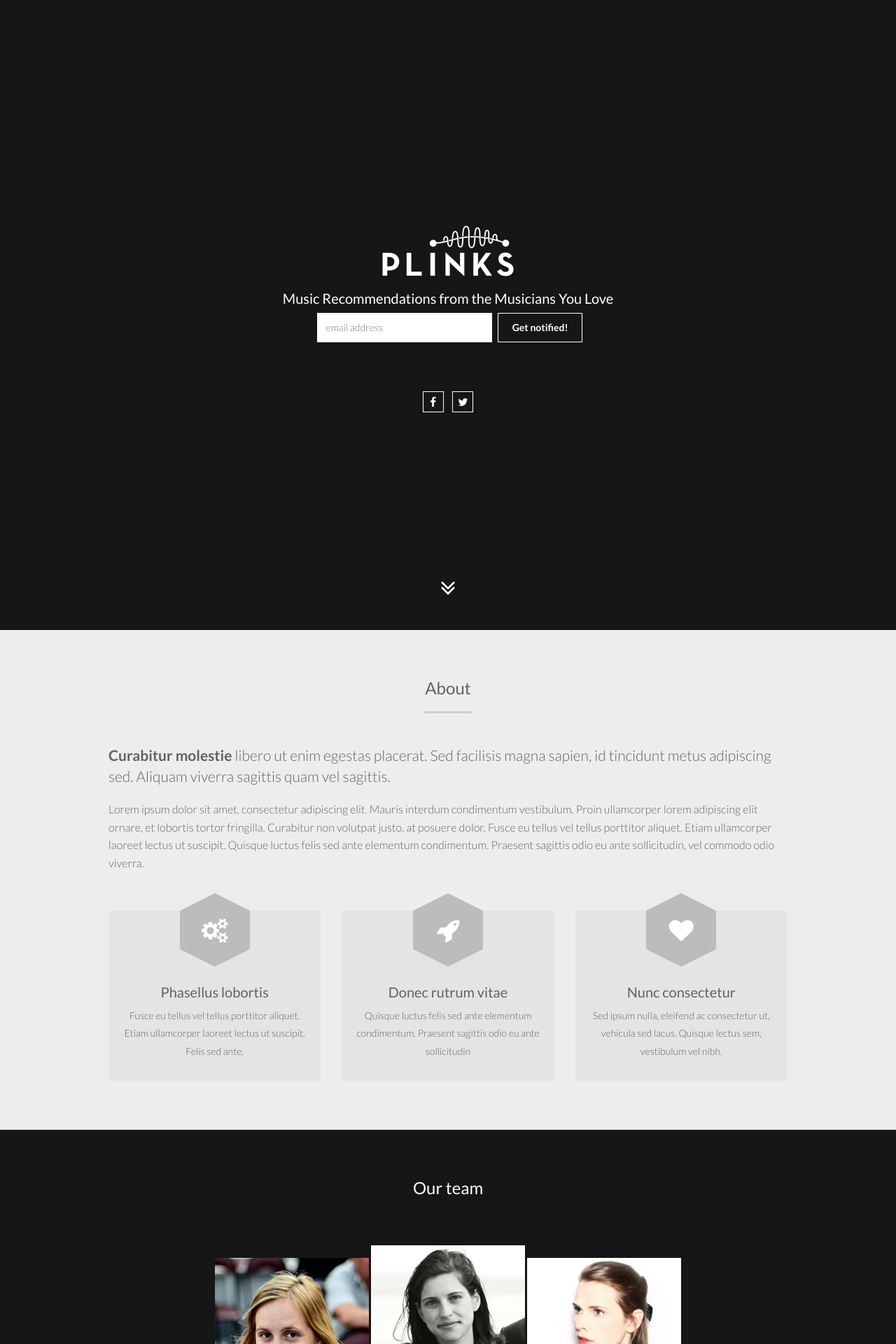
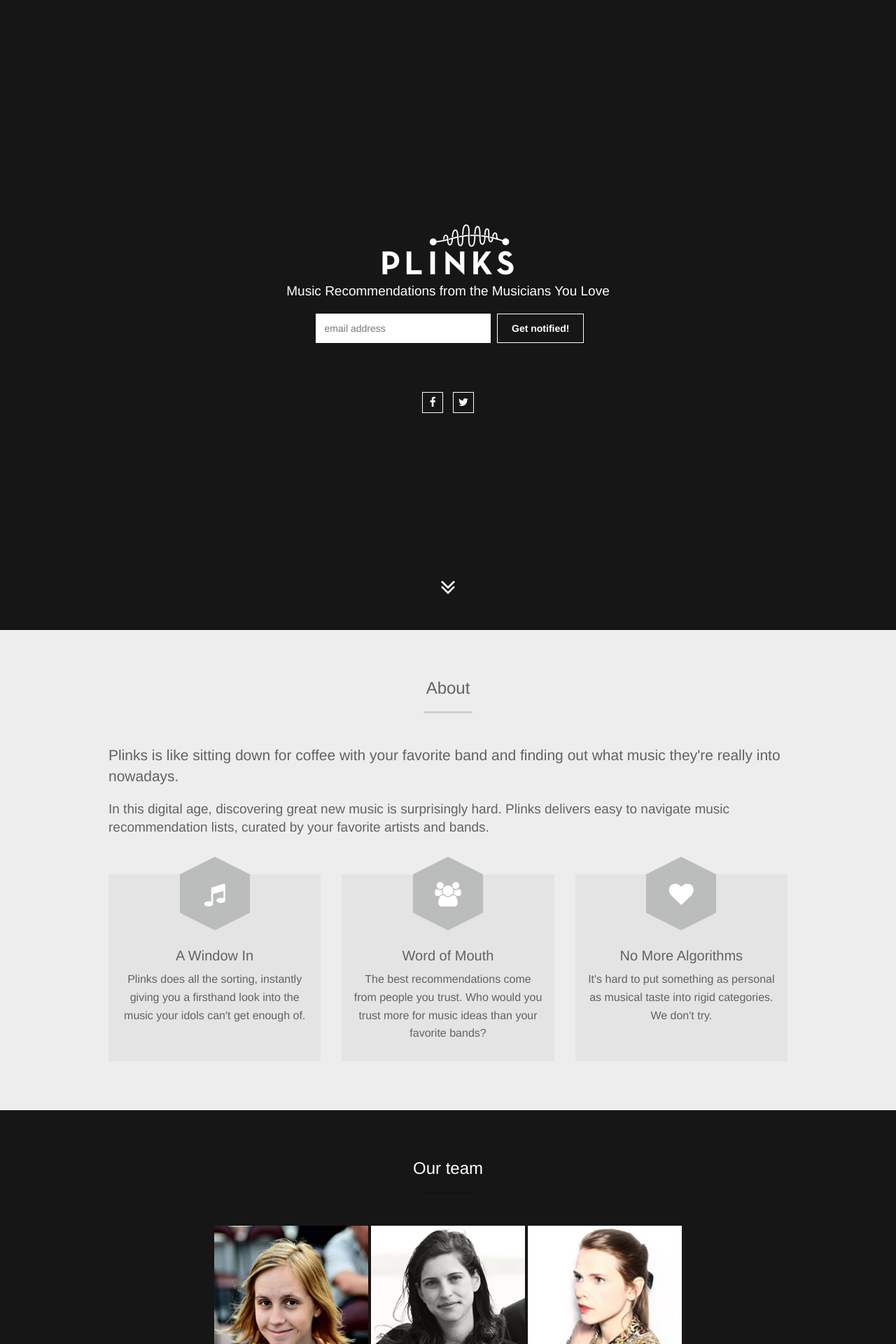
Before and after one commit to stephaniecoleman/plinks-coming-soon, a Jekyll site: the page built from index.html, in a window 1280 px wide. Shown: the top 1920 px of the page at 70% size. Built offline with Jekyll 4.4.1, drawn with Linux system fonts in a browser that asks for light colours; some web fonts are replaced; some of the changed text lies outside the part shown.

Commit message:
Flesh out about section.

```diff
--- a/_layouts/default.html
+++ b/_layouts/default.html
@@ -16,7 +16,7 @@
     <link href="bootstrap/css/owl.carousel.css" rel="stylesheet">
     <link href="bootstrap/css/owl.theme.css" rel="stylesheet">
     <link href="bootstrap/css/app.css" rel="stylesheet">
-    <link href="bootstrap/css/steph.css" rel="stylesheet">
+    <link href="bootstrap/css/custom.css" rel="stylesheet">
     <!-- Favicon -->
     <link rel="shortcut icon" href="bootstrap/img/favicon/p-fav.ico" type="image/x-icon">
     <link rel="icon" href="bootstrap/img/favicon/p-fav.ico" type="image/x-icon">
@@ -49,9 +49,9 @@
         <div class="wrapper">
           <div class="container">
             <img src="bootstrap/img/logo/logo-white.png">
-            <h4>
+            <p>
               Music Recommendations from the Musicians You Love
-            </h4>
+            </p>
             <!-- Subscription form -->
             <form action="//plinks.us9.list-manage.com/subscribe/post?u=6486acf0e0cbfc25467f2fa33&amp;id=514ac95564" method="post" id="mc-embedded-subscribe-form" name="mc-embedded-subscribe-form" class="form-inline signup" target="_blank" novalidate>
               <div class="form-group">
@@ -95,56 +95,47 @@
         <div class="row">
           <div class="col-sm-12">
             <p class="lead">
-              <strong>Curabitur molestie</strong> libero ut enim egestas
-              placerat. Sed facilisis magna sapien, id tincidunt metus
-              adipiscing sed. Aliquam viverra sagittis quam vel sagittis.
+              Plinks is like sitting down for coffee with your favorite band and finding out what music they're really into nowadays.
             </p>
-            <p>Lorem ipsum dolor sit amet, consectetur adipiscing elit.
-              Mauris interdum condimentum vestibulum. Proin ullamcorper
-              lorem adipiscing elit ornare, et lobortis tortor fringilla.
-              Curabitur non volutpat justo, at posuere dolor.
-              Fusce eu tellus vel tellus porttitor aliquet. Etiam ullamcorper
-              laoreet lectus ut suscipit. Quisque luctus felis sed ante elementum condimentum.
-              Praesent sagittis odio eu ante sollicitudin, vel commodo
-              odio viverra.
+            <p>
+            In this digital age, discovering great new music is surprisingly hard. Plinks delivers easy to navigate music recommendation lists, curated by your favorite artists and bands.
             </p>
             <div class="row">
+
               <div class="col-sm-4 feature-box-container">
-                <div class="feature-box wow fadeInDown">
+                <div class="feature-box wow fadeInDown" data-wow-delay="0.2s">
                   <div class="icon">
-                    <i class="fa fa-cogs"></i>
+                    <i class="fa fa-music"></i>
                   </div>
                   <div class="description">
-                    <h4>Phasellus lobortis</h4>
-                    <p>Fusce eu tellus vel tellus porttitor aliquet.
-                      Etiam ullamcorper laoreet lectus ut suscipit.
-                      Felis sed ante.
+                    <h4>A Window In</h4>
+                    <p>Plinks does all the sorting, instantly giving you a firsthand look into the music your idols can't get enough of.
                     </p>
                   </div>
                 </div>
               </div>
+
               <div class="col-sm-4 feature-box-container">
-                <div class="feature-box wow fadeInDown" data-wow-delay="0.2s">
+                <div class="feature-box wow fadeInDown">
                   <div class="icon">
-                    <i class="fa fa-rocket"></i>
+                    <i class="fa fa-group"></i>
                   </div>
                   <div class="description">
-                    <h4>Donec rutrum vitae</h4>
-                    <p>Quisque luctus felis sed ante elementum condimentum.
-                      Praesent sagittis odio eu ante sollicitudin
+                    <h4>Word of Mouth</h4>
+                    <p>The best recommendations come from people you trust. Who would you trust more for music ideas than your favorite bands?
                     </p>
                   </div>
                 </div>
               </div>
+
               <div class="col-sm-4 feature-box-container">
                 <div class="feature-box wow fadeInDown" data-wow-delay="0.4s">
                   <div class="icon">
                     <i class="fa fa-heart"></i>
                   </div>
                   <div class="description">
-                    <h4>Nunc consectetur</h4>
-                    <p>Sed ipsum nulla, eleifend ac consectetur ut, vehicula sed lacus.
-                      Quisque lectus sem, vestibulum vel nibh.
+                    <h4>No More Algorithms</h4>
+                    <p>It's hard to put something as personal as musical taste into rigid categories. We don't try.
                     </p>
                   </div>
                 </div>
@@ -205,25 +196,25 @@
             </div>
           </div>
 
-          <div class="text-center team-member-container wow fadeInDown" data-wow-delay="0.4s">
+          <div class="text-center team-member-container wow fadeInDown" data-wow-delay="0.3s">
             <div class="team-member">
               <div class="team-member-img">
-                <center>
-                <img src="bootstrap/img/portraits/cass-square.png" alt="Alexa" class="img-responsive" width="100%">
-                </center>
+                <img src="bootstrap/img/portraits/cass-square.png" width="100%" alt="Cassandra" class="img-responsive">
               </div>
               <div class="team-member-meta">
                 <h4>Cassandra Jenkins</h4>
-                <span class="text-muted team-member-profession">Designer</span>
-                <p>Cassandra is a musician and graphic designer. She released her solo debut record in 2013, leads her own band, and accompanies others as a touring bassist. She previously worked on the New Yorker Magazine editorial staff, and received a BFA in Graphic Design from Rhode Island School of Design.<p>
+                <span class="team-member-profession">Designer</span>
+                <p>
+                Cassandra is a musician and graphic designer. She released her solo debut record in 2013, leads her own band, and accompanies others as a touring bassist. She previously worked on the New Yorker Magazine editorial staff, and received a BFA in Graphic Design from Rhode Island School of Design.
+                </p>
                 <div class="social">
                   <a href="http://twitter.com/cassfreshusa" class="btn btn-theme"><i class="fa fa-twitter"></i></a>
                   <a href="http://www.linkedin.com/pub/cassandra-jenkins/55/492/450" class="btn btn-theme"><i class="fa fa-linkedin"></i></a>
                 </div>
+                </div>
               </div>
             </div>
           </div>
-
       </center>
     </section>
 
--- /dev/null
+++ b/bootstrap/css/custom.css
@@ -0,0 +1,35 @@
+@font-face {
+  font-family: 'NeutraText-Book';
+  src:
+    url('bootstrap/fonts/neutratext/neutratext-book.woff') format('woff');
+    url('bootstrap/fonts/neutratext/neutratext-book.ttf') format('ttf');
+}
+
+@font-face {
+  font-family: 'NeutraText-Demi';
+  src:
+    url('bootstrap/fonts/neutratext/neutratext-demi.woff') format('woff');
+    url('bootstrap/fonts/neutratext/neutratext-demi.ttf') format('ttf');
+}
+
+body, h1, h2, h3, h4, h5, h6 {
+	font-family: 'NeutraText-Demi', Helvetica, Arial, sans-serif;
+}
+
+p {
+	font-size: 19px;
+}
+
+.team-member p {
+	height: 200px;
+	font-size: 14px;
+}
+
+.team-member-profession {
+	font-size: 14px;
+}
+
+.feature-box .description p {
+	font-size: 16px;
+	height: 100px;
+}
--- a/bootstrap/css/steph.css
+++ /dev/null
@@ -1,3 +0,0 @@
-div.team-member-container{
-	height: 500px;
-}
```
Also changed, not shown: other parts of _layouts/default.html (+1 -1 lines), bootstrap/fonts/neutratext/neutratext-book.ttf (added), bootstrap/fonts/neutratext/neutratext-book.woff (added), bootstrap/fonts/neutratext/neutratext-demi.ttf (added), bootstrap/fonts/neutratext/neutratext-demi.woff (added).
